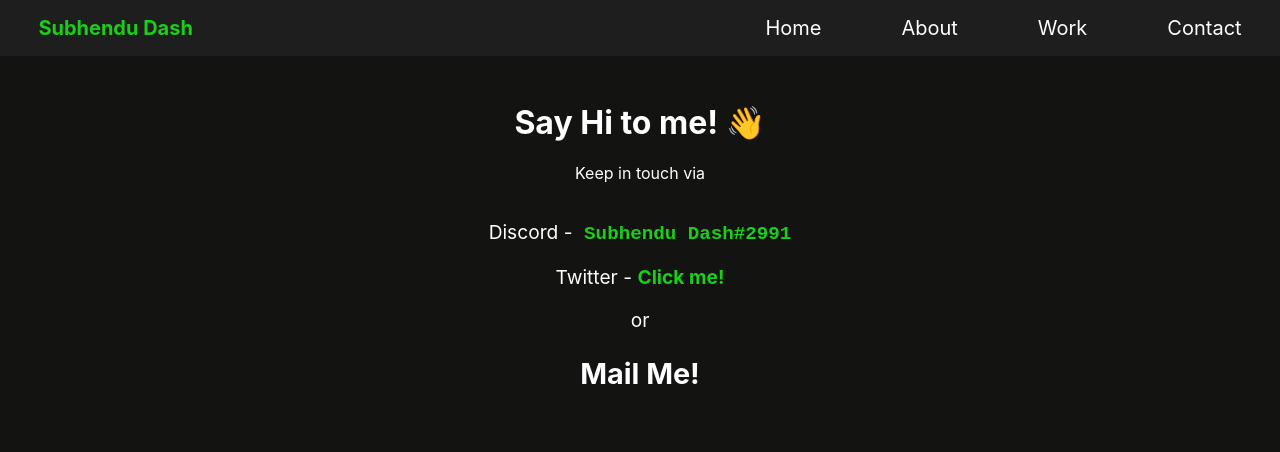
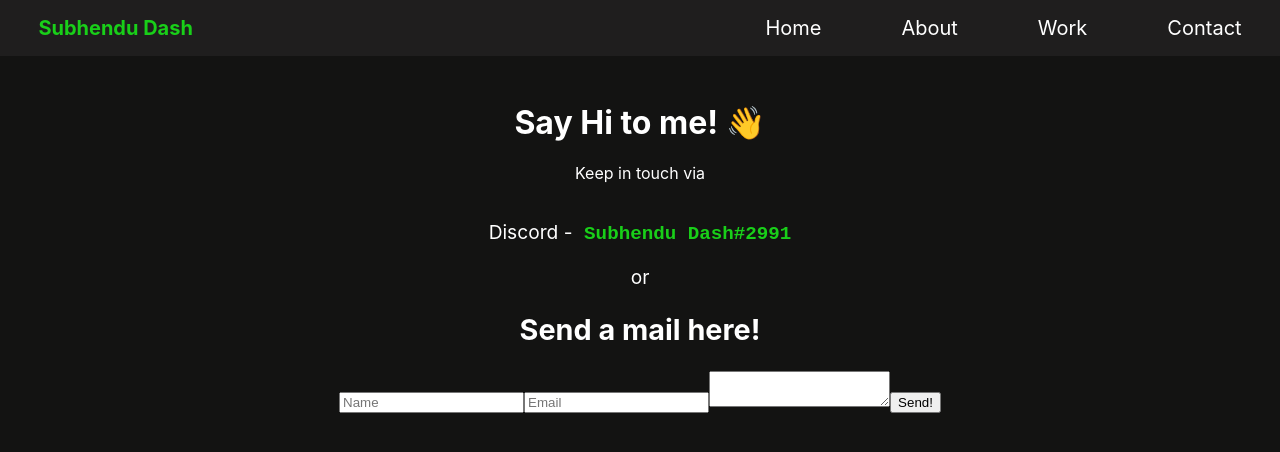
Before and after one commit to subhendudash02/subhendudash02.github.io, a React (Create React App) app: page /#/contact in a window 1280 px wide. Shown: the top 452 px of the page. Built offline with nearby package versions, Linux system fonts and the light colour scheme.

Commit message:
feat: mail config

```diff
--- a/src/components/Contact.jsx
+++ b/src/components/Contact.jsx
@@ -1,9 +1,22 @@
+import { useRef } from 'react';
+import emailjs from '@emailjs/browser';
+
 import '../styles/contact.css';
 import social from '../utils/social';
 import Tooltip from '@mui/material/Tooltip';
 import copy from "../utils/copyText";
 
 export default function Contact() {
+    const sendMsg = useRef();
+
+    const send = (e) => {
+        e.preventDefault();
+        console.log(process.env.REACT_APP_PUBLIC_KEY);
+        emailjs.sendForm(process.env.REACT_APP_SERVICE_ID, process.env.REACT_APP_TEMPLATE_ID, sendMsg.current, process.env.REACT_APP_PUBLIC_KEY)
+            .then(() => {console.log("Sent")})
+            .catch((err) => {console.log(err)});
+    }
+
     return (
         <div className="contact">
             <h1>Say Hi to me! 👋</h1>
@@ -14,10 +27,15 @@
                         <strong id="copy" onClick={() => copy("#copy")}> { social.discord }</strong>
                     </Tooltip>
                 </p>
-                <p>Twitter - <a href={social.twitter}>Click me!</a></p>
                 or
+                <h2>Send a mail here!</h2>
 
-                <h2>Mail Me!</h2>
+                <form ref={sendMsg} onSubmit={send}>
+                    <input type="text" name="name" placeholder="Name" />
+                    <input type="email" name="email" placeholder="Email" />
+                    <textarea name="message" />
+                    <input type="submit" value="Send!" />
+                </form>
             </div>
         </div>
     );
```
